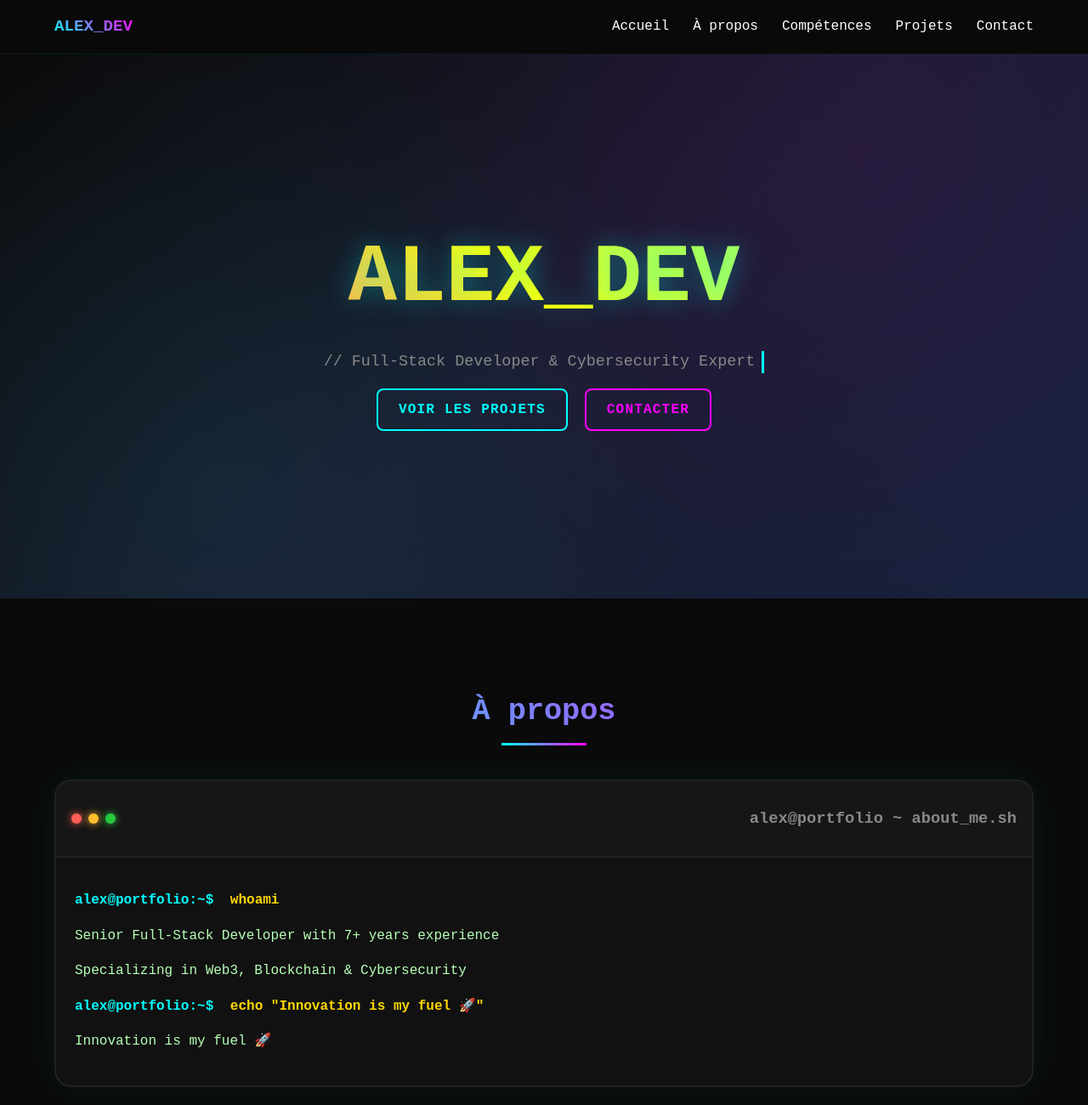
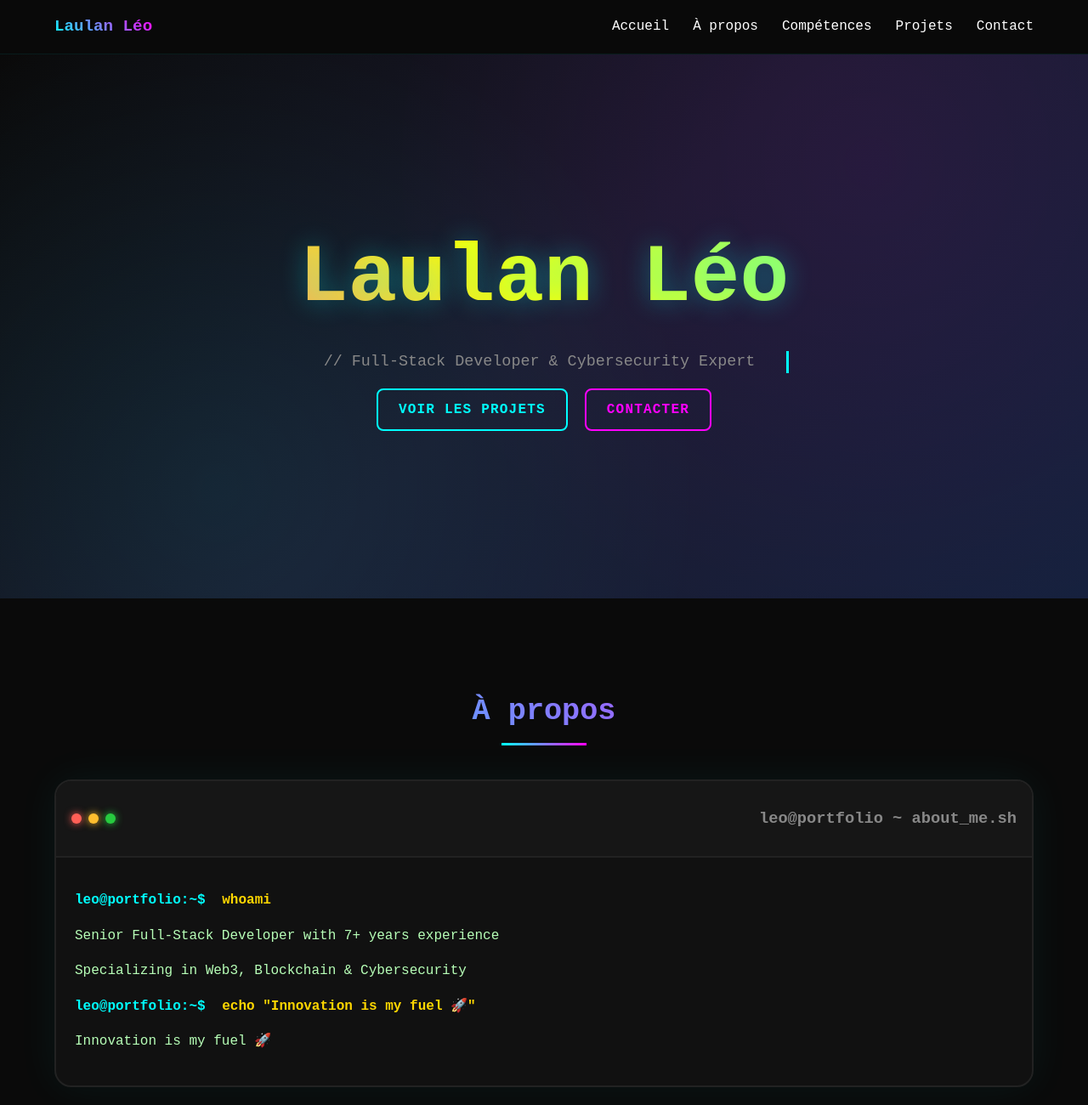
Before and after one commit to Leo-Laulan/Portfolio, a plain HTML site: page index.html in a window 1280 px wide. Shown: the top 1300 px of the page at 85% size. Drawn offline with Linux system fonts and the light colour scheme.

Commit message:
index.html

```diff
--- a/index.html
+++ b/index.html
@@ -3,13 +3,13 @@
 <head>
   <meta charset="utf-8">
   <meta name="viewport" content="width=device-width,initial-scale=1">
-  <meta name="description" content="Portfolio ALEX_DEV — Full-Stack Developer & Cybersecurity Expert">
+  <meta name="description" content="Portfolio Laulan Léo — Full-Stack Developer & Cybersecurity Expert">
   <!-- Baseline CSP via meta (utile en dev). Configure CSP via en-têtes HTTP côté serveur pour être pleinement efficace. -->
   <meta http-equiv="Content-Security-Policy"
         content="default-src 'self'; script-src 'self'; style-src 'self'; img-src 'self' data:; connect-src 'self'; font-src 'self';">
   <meta name="referrer" content="strict-origin-when-cross-origin">
 
-  <title>ALEX_DEV — Portfolio Neon Tech</title>
+  <title>Laulan Léo — Portfolio Neon Tech</title>
   <link rel="stylesheet" href="style.css">
   <script src="script.js" defer></script>
 </head>
@@ -20,7 +20,7 @@
   <header class="site-header" role="banner">
     <nav class="nav" role="navigation" aria-label="Navigation principale">
       <div class="nav-inner">
-        <a class="nav-brand" href="#home" aria-label="Aller à l'accueil">ALEX_DEV</a>
+        <a class="nav-brand" href="#home" aria-label="Aller à l'accueil">Laulan Léo</a>
 
         <!-- bouton burger accessible -->
         <button class="nav-toggle" id="nav-toggle" aria-controls="primary-navigation" aria-expanded="false" aria-label="Ouvrir le menu">
@@ -42,7 +42,7 @@
     <!-- Hero / titre principal (un seul H1) -->
     <section id="home" class="hero" aria-label="Présentation">
       <div class="hero-content">
-        <h1 class="hero-title">ALEX_DEV</h1>
+        <h1 class="hero-title">Laulan Léo</h1>
         <p class="hero-subtitle">// Full-Stack Developer & Cybersecurity Expert</p>
         <div class="hero-buttons">
           <a class="neon-btn" href="#projects">Voir les projets</a>
@@ -61,14 +61,14 @@
             <span class="dot yellow"></span>
             <span class="dot green"></span>
           </div>
-          <h3 class="terminal-title">alex@portfolio ~ about_me.sh</h3>
+          <h3 class="terminal-title">leo@portfolio ~ about_me.sh</h3>
         </header>
 
         <div class="terminal-content">
-          <p><span class="prompt">alex@portfolio:~$</span> <span class="command">whoami</span></p>
+          <p><span class="prompt">leo@portfolio:~$</span> <span class="command">whoami</span></p>
           <p class="output">Senior Full-Stack Developer with 7+ years experience</p>
           <p class="output">Specializing in Web3, Blockchain & Cybersecurity</p>
-          <p><span class="prompt">alex@portfolio:~$</span> <span class="command">echo "Innovation is my fuel 🚀"</span></p>
+          <p><span class="prompt">leo@portfolio:~$</span> <span class="command">echo "Innovation is my fuel 🚀"</span></p>
           <p class="output">Innovation is my fuel 🚀</p>
         </div>
       </article>
```
